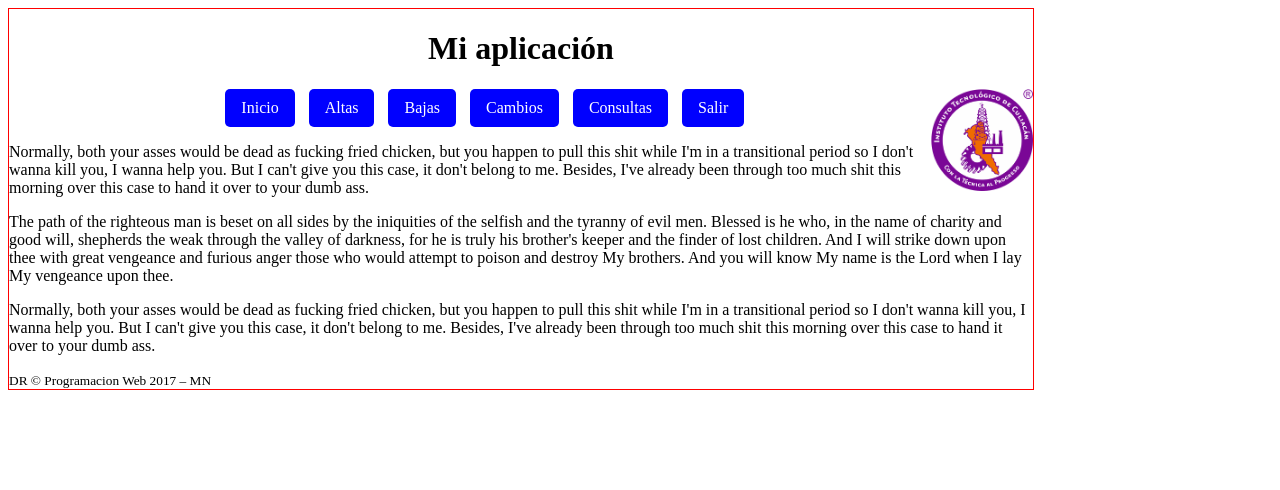
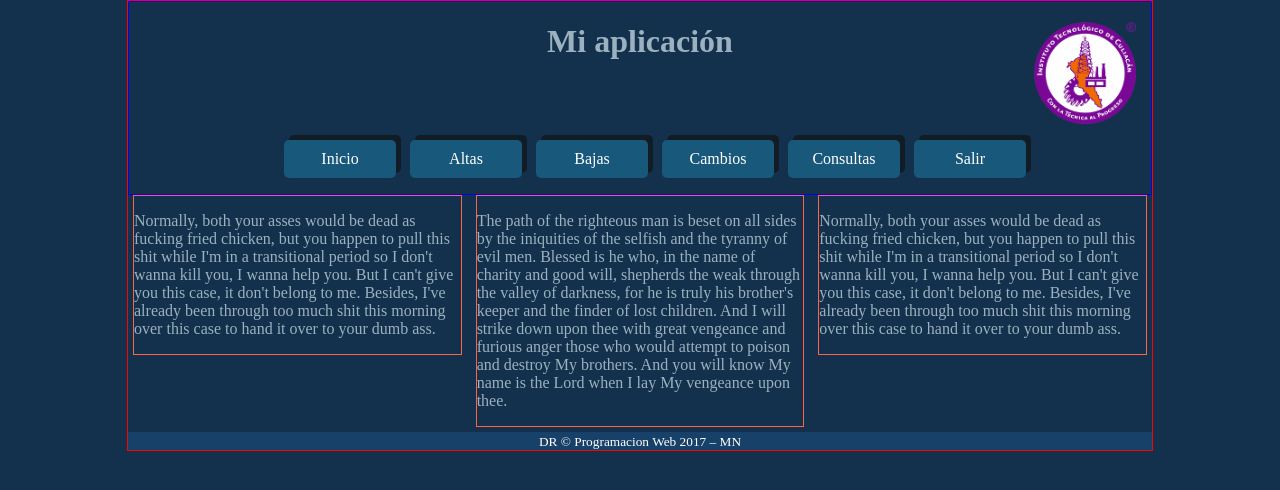
Before and after one commit to LycanCross/pw2173, a plain HTML site: page segunda.html in a window 1280 px wide. Drawn offline with Linux system fonts and the light colour scheme.

Commit message:
Segunda html5 - terminada

```diff
--- /dev/null
+++ b/Copia de segunda.txt
@@ -0,0 +1,40 @@
+<!DOCTYPE html>
+<html lang="es">
+<head>
+	<meta charset="UTF-8">
+	<title>Segunda página HTML5</title>
+	<link rel="stylesheet" href="css/estilos.css">
+</head>
+<body>
+	<header>
+		<h1>Mi aplicación</h1>
+		<img src="img/logoitc.png" alt="">
+		<nav>
+			<ul>
+				<li>Inicio</li>
+				<li>Altas</li>
+				<li>Bajas</li>
+				<li>Cambios</li>
+				<li>Consultas</li>
+				<li>Salir</li>
+			</ul>
+		</nav>
+	</header>
+	<main>
+		<section>
+			<article>
+				<p>Normally, both your asses would be dead as fucking fried chicken, but you happen to pull this shit while I'm in a transitional period so I don't wanna kill you, I wanna help you. But I can't give you this case, it don't belong to me. Besides, I've already been through too much shit this morning over this case to hand it over to your dumb ass. </p>
+            </article>
+			<article>
+				<p>The path of the righteous man is beset on all sides by the iniquities of the selfish and the tyranny of evil men. Blessed is he who, in the name of charity and good will, shepherds the weak through the valley of darkness, for he is truly his brother's keeper and the finder of lost children. And I will strike down upon thee with great vengeance and furious anger those who would attempt to poison and destroy My brothers. And you will know My name is the Lord when I lay My vengeance upon thee. </p>
+			</article>
+			<article>
+				<p>Normally, both your asses would be dead as fucking fried chicken, but you happen to pull this shit while I'm in a transitional period so I don't wanna kill you, I wanna help you. But I can't give you this case, it don't belong to me. Besides, I've already been through too much shit this morning over this case to hand it over to your dumb ass. </p>
+			</article>
+		</section>
+		<footer>
+			<small>DR &copy; Programacion Web 2017 – MN</small>
+		</footer>
+	</main>
+</body>
+</html>
--- a/css/estilos.css
+++ b/css/estilos.css
@@ -2,16 +2,22 @@
 
 body {
 	border: 1px solid red;
+	margin: 0 auto;
 	width: 1024px;
+	background: rgb(19,49,77);
+	color: rgb(156,177,191);
 }
 
 
 header {
+	border: 1px solid blue;
 	text-align: center;
 }
 
 header img {
 	float: right;
+	margin-right: 15px;
+	margin-top: -60px;
 	width: 10%;
 }
 
@@ -19,7 +25,33 @@ header nav ul li {
 	margin: 0px 10px 0px 0px;
 	padding: 10px 16px;
 	border-radius: 5px;
-	background: blue;
+	box-shadow: 5px -5px rgb(18,28,37);
+	background: rgb(24,88,123);
 	color: white;
 	display: inline-block;
+	width: 80px;
 }
+
+header nav {
+	margin-top: 80px;
+}
+
+header nav ul li:hover {
+	background: orange;
+	color: blue;
+}
+
+section article {
+	border: 1px solid tomato;
+	display: inline-block;
+	margin: 0px 5px;
+	vertical-align: top;
+	width: 31.9%;
+}
+
+footer {
+	background-color: rgb(24,65,105);
+	color: white;
+	margin-top: 5px;
+	text-align: center;
+}
```
